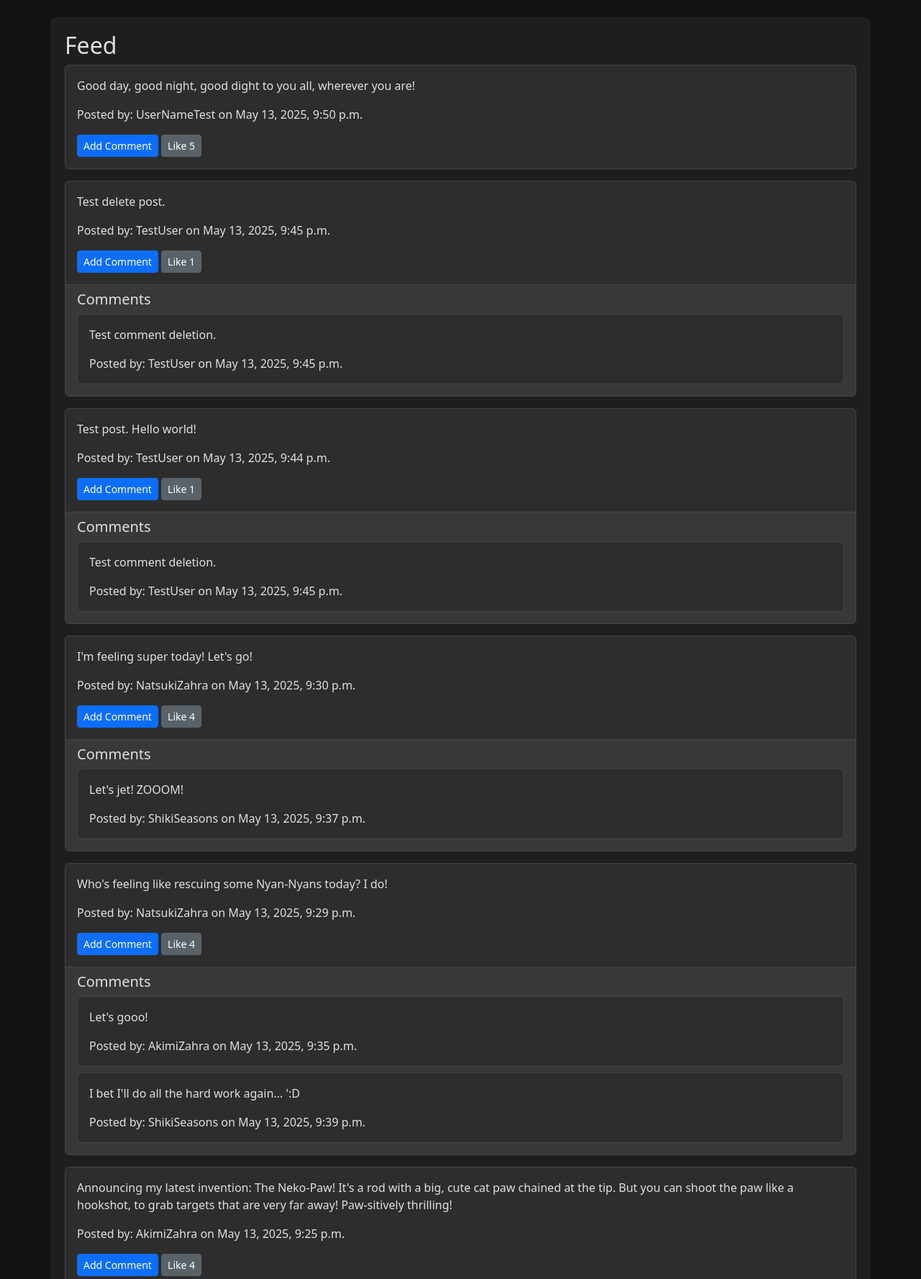
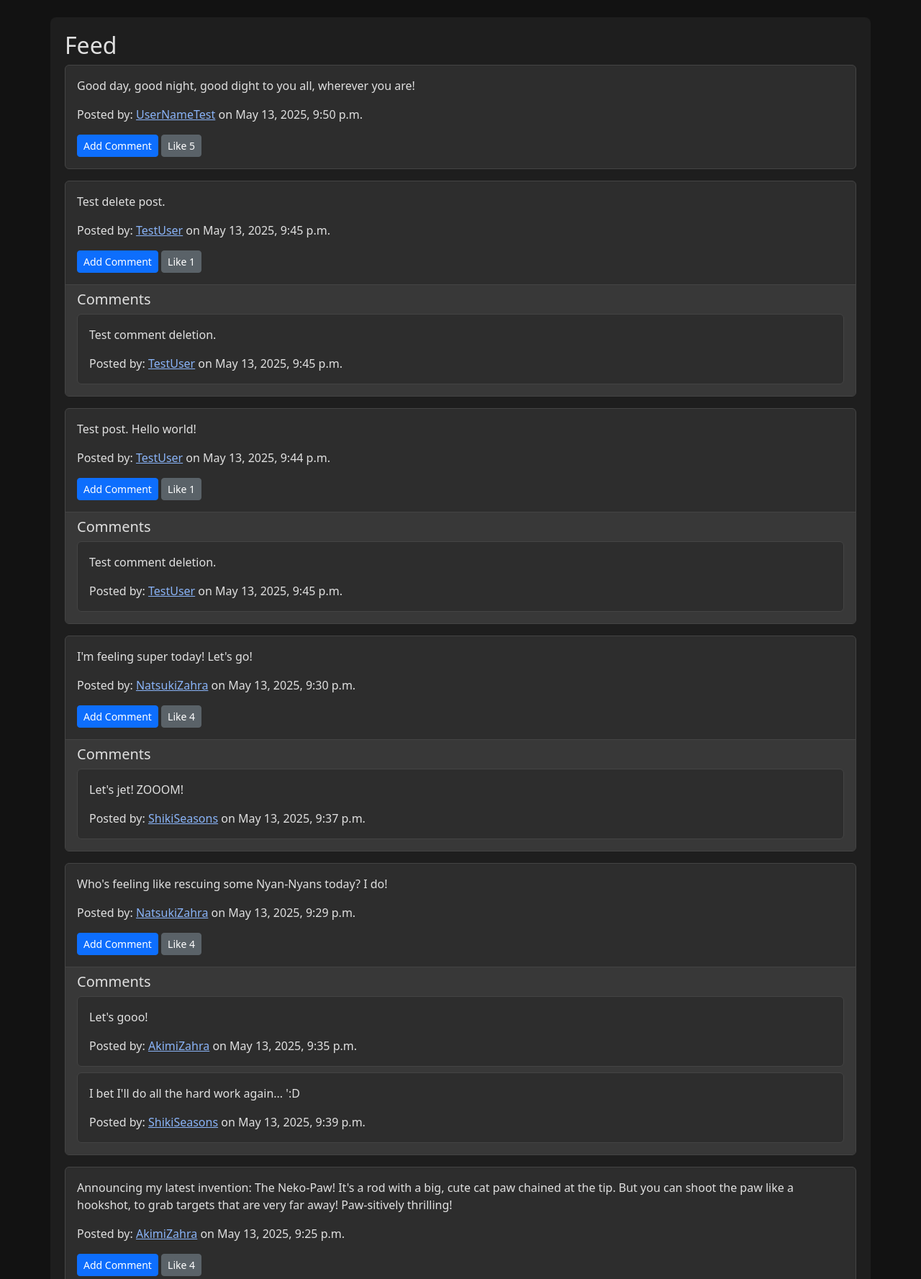
Before and after one commit to andreiagmu/Django-SocialMediaFeed, a Django app: page /feed/ in a window 1280 px wide. Shown: the part 154-1931 px from the top of the page at 72% size. Run offline with Django 5.2, Linux system fonts and the light colour scheme; a user stored in the database is signed in; data comes from the database, SQL or seed files in the repository; some libraries are stand-ins or nearby versions.

Commit message:
feed.html: Add link to "user_profile" from posts and comments

```diff
--- a/core/templates/feed.html
+++ b/core/templates/feed.html
@@ -6,7 +6,7 @@
     <div class="card mb-3">
       <div class="card-body">
         <p class="card-text">{{ post.content }}</p>
-        <p class="card-text">Posted by: {{ post.user.username }} on {{ post.created_at }}</p>
+        <p class="card-text">Posted by: <a href="{% url 'user_profile' post.user.username %}">{{ post.user.username }}</a> on {{ post.created_at }}</p>
         {% comment %} <p class="card-text">Likes: {{ post.likes.count }}</p> {% endcomment %}
         <div class="d-flex justify-content-between">
           <div>
@@ -25,7 +25,7 @@
             <div class="card mb-2">
               <div class="card-body">
                 <p class="card-text">{{ comment.content }}</p>
-                <p class="card-text">Posted by: {{ comment.user.username }} on {{ comment.created_at }}</p>
+                <p class="card-text">Posted by: <a href="{% url 'user_profile' comment.user.username %}">{{ comment.user.username }}</a> on {{ comment.created_at }}</p>
                 {% if comment.user == request.user %}
                   <a href="{% url 'comment_delete' comment.pk %}" class="btn btn-danger btn-sm">Delete</a>
                 {% endif %}
```
